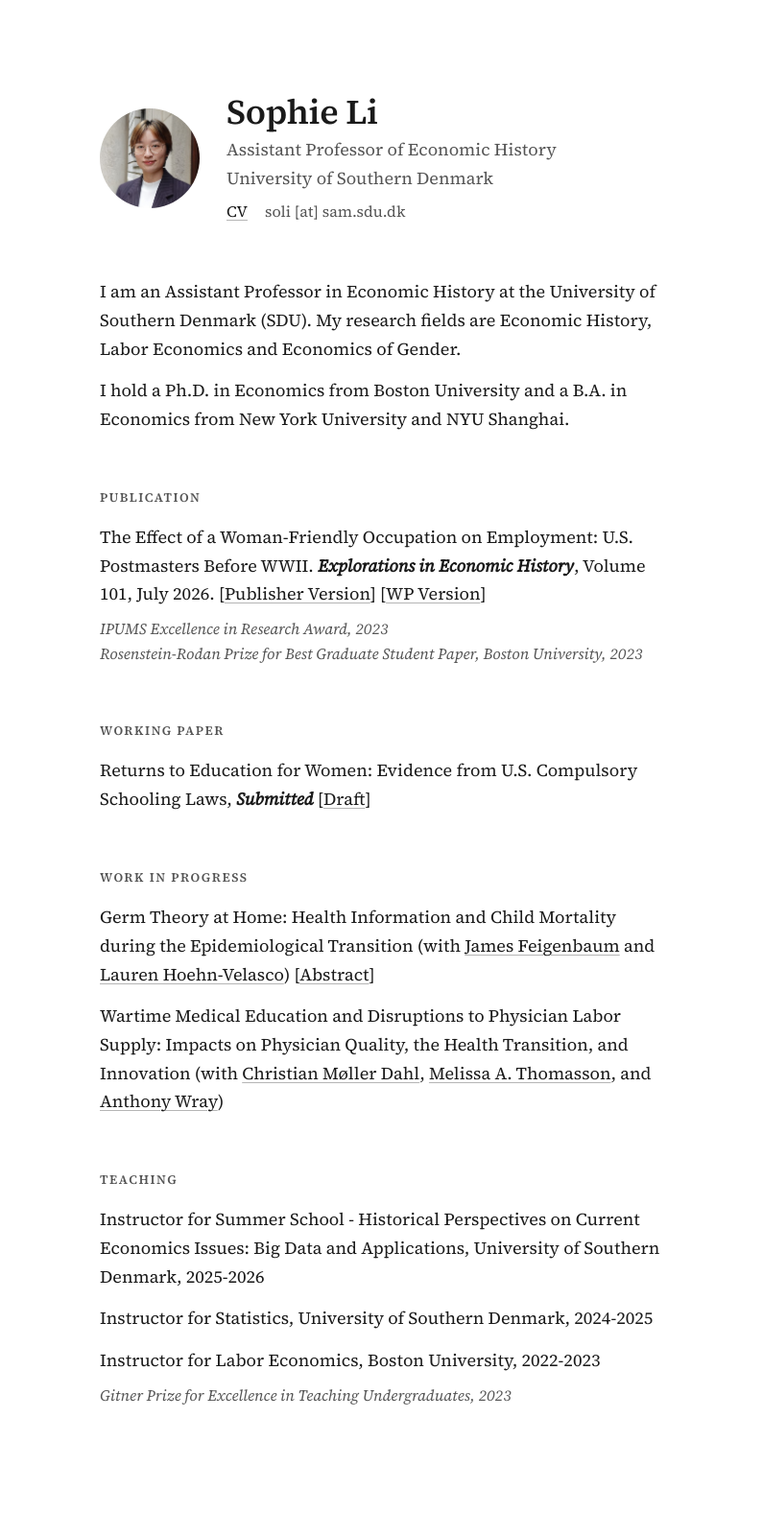
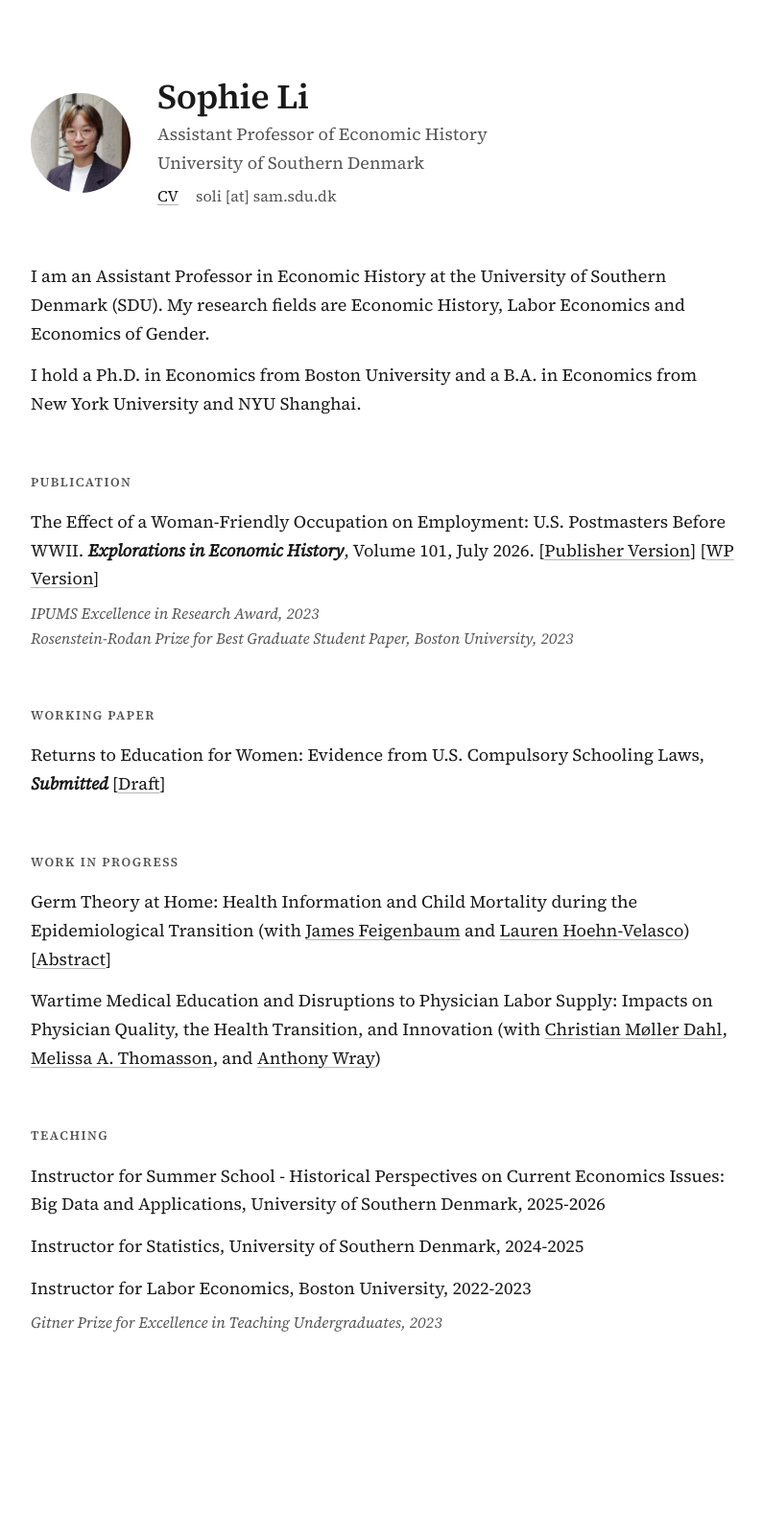
Before and after one commit to sophieli-econ/sophieli-econ.github.io, a Jekyll site: the page built from index.markdown, in a window 1280 px wide. Shown: the whole page at 96% size, without its empty margins (240-1035 px from the left). Built offline with Jekyll 4.4.1, drawn with Linux system fonts in a browser that asks for light colours; after the commit the page ends 1526 px from its top, so only the background shows below that.

Commit message:
Update style.scss

```diff
--- a/assets/css/style.scss
+++ b/assets/css/style.scss
@@ -22,9 +22,9 @@ body {
 }
 
 .wrapper {
-  max-width: 640px;
+  max-width: 800px;   // width of the text column — raise for less white space on the sides
   margin: 0 auto;
-  padding: 96px 24px 120px;
+  padding: 80px 32px 120px;
 }
 
 // Links: text colour with a light underline that darkens on hover
```
